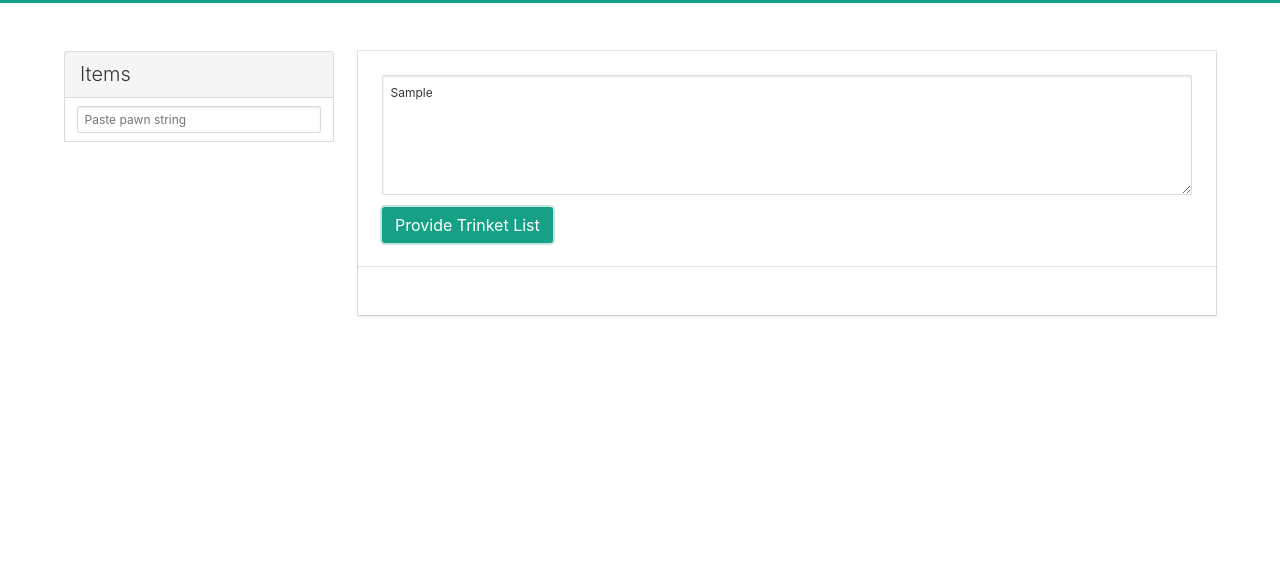
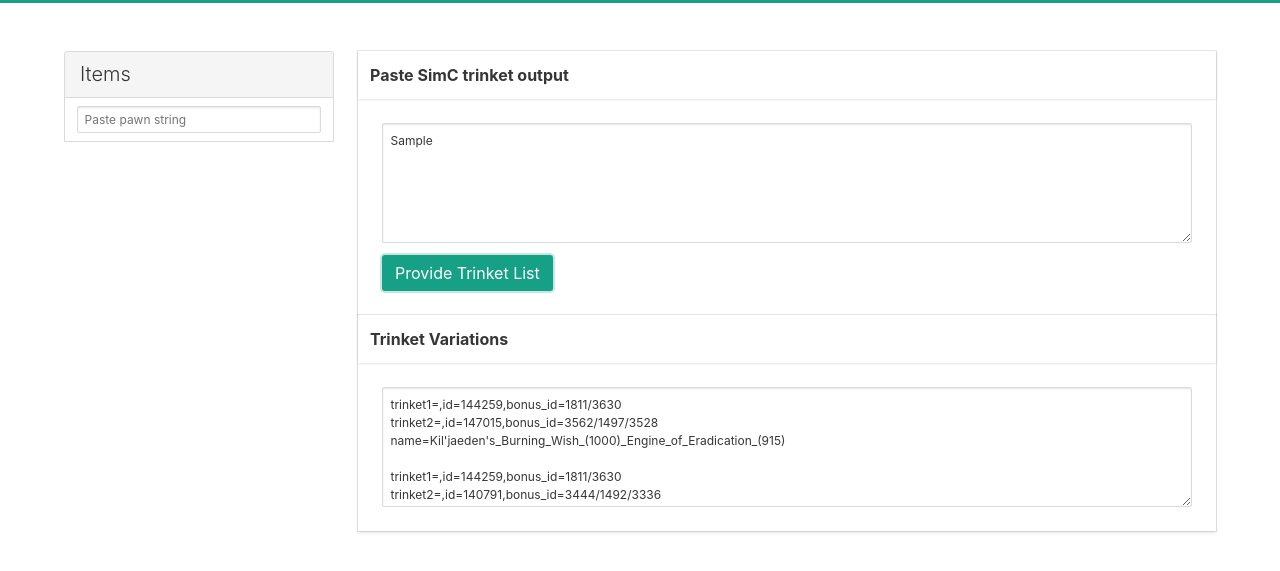
Before and after one commit to pana-dev/gear-calc, a website: page index.html in a window 1280 px wide. Both pictures are taken after typing "Sample" into the empty fields and a click on the button "Provide Trinket List". Shown: the part 55-626 px from the top of the page. Drawn offline with Linux system fonts and the light colour scheme.

Commit message:
Trinket Variations

```diff
--- a/app.js
+++ b/app.js
@@ -319,6 +319,7 @@ class characterTrinkets {
         this.element = element;
         this.formTrinkets = this.element.querySelector("#formTrinkets");
         this.trinketList = this.element.querySelector("#simcTrinkets");
+        this.trinketString = this.element.querySelector("#trinketString");
         this.init();
     }
 
@@ -327,9 +328,9 @@ class characterTrinkets {
         event.preventDefault();
 
         // Trinket String
-        //let dirtyTrinkets = "# Kil'jaeden's Burning Wish (1000)# trinket1=,id=144259,bonus_id=1811/3630## Engine of Eradication (915)# trinket1=,id=147015,bonus_id=3562/1497/3528## Royal Dagger Haft (895)# trinket1=,id=140791,bonus_id=3444/1492/3336## Animated Exoskeleton (920)# trinket1=,id=140789,bonus_id=3445/1517/3337## Darkmoon Deck: Immortality (900)# trinket1=,id=128711,bonus_id=689/601/679## Infernal Contract (905)# trinket1=,id=140807,bonus_id=3517/1502/3336## Horn of Valor (910)# trinket1=,id=133642,bonus_id=3573/1562/3528## Doomed Exarch's Memento (925)# trinket1=,id=153172,bonus_id=41/3573/1517/3337## Beguiler's Talisman (910)# trinket1=,id=147275,bonus_id=604/3573/3159/3528## Vial of Ceaseless Toxins (910)# trinket1=,id=147011,bonus_id=3573/1492/3528## Beguiler's Talisman (915)# trinket1=,id=147275,bonus_id=607/3573/3164/3336## Forgefiend's Fabricator (940)# trinket1=,id=151963,bonus_id=3610/1482/3336## Beguiler's Talisman (860)# trinket1=,id=147275,bonus_id=605/1808/3574/1652/3336";
+        let dirtyTrinkets = "# Kil'jaeden's Burning Wish (1000)# trinket1=,id=144259,bonus_id=1811/3630## Engine of Eradication (915)# trinket1=,id=147015,bonus_id=3562/1497/3528## Royal Dagger Haft (895)# trinket1=,id=140791,bonus_id=3444/1492/3336## Animated Exoskeleton (920)# trinket1=,id=140789,bonus_id=3445/1517/3337## Darkmoon Deck: Immortality (900)# trinket1=,id=128711,bonus_id=689/601/679## Infernal Contract (905)# trinket1=,id=140807,bonus_id=3517/1502/3336## Horn of Valor (910)# trinket1=,id=133642,bonus_id=3573/1562/3528## Doomed Exarch's Memento (925)# trinket1=,id=153172,bonus_id=41/3573/1517/3337## Beguiler's Talisman (910)# trinket1=,id=147275,bonus_id=604/3573/3159/3528## Vial of Ceaseless Toxins (910)# trinket1=,id=147011,bonus_id=3573/1492/3528## Beguiler's Talisman (915)# trinket1=,id=147275,bonus_id=607/3573/3164/3336## Forgefiend's Fabricator (940)# trinket1=,id=151963,bonus_id=3610/1482/3336## Beguiler's Talisman (860)# trinket1=,id=147275,bonus_id=605/1808/3574/1652/3336";
 
-        let dirtyTrinkets = this.trinketList.value.toString().replace(/\r?\n/g, '');
+        //let dirtyTrinkets = this.trinketList.value.toString().replace(/\r?\n/g, '');
 
         let splitTrinkets = dirtyTrinkets.split('#');
 
@@ -370,11 +371,20 @@ class characterTrinkets {
 
         let trinketVariations = toMatrix(dirtyTrinketVariations, 3);
 
-        console.log(trinketVariations);
+        //console.log(trinketVariations);
 
-        for(let i=0; trinketVariations > i; ++i){
+        let trinketString = '';
 
+        for(let i=0; trinketVariations.length > i; ++i){
+            trinketString += trinketVariations[i][0] + '\n';
+            trinketString += trinketVariations[i][1] + '\n';
+            trinketString += trinketVariations[i][2] + '\n';
+            trinketString += '\n';
         }
+
+        console.log(trinketString);
+
+        this.trinketString.innerHTML = trinketString;
 
     }
 
--- a/index.html
+++ b/index.html
@@ -123,6 +123,11 @@
                 </div>
                 <div class="column">
                     <div class="card">
+                        <div class="card-header">
+                            <p class="card-header-title">
+                                Paste SimC trinket output
+                            </p>
+                        </div>
                         <div class="card-content" id="mainContent">
                             <form action="/" id="formTrinkets">
                                 <div class="field">
@@ -137,8 +142,13 @@
                         </div>
                     </div>
                     <div class="card">
-                        <div class="card-content" id="trinketList">
-
+                        <div class="card-header">
+                            <p class="card-header-title">
+                                Trinket Variations
+                            </p>
+                        </div>
+                        <div class="card-content" id="trinketOutput">
+                            <textarea name="" id="trinketString" class="textarea is-small"></textarea>
                         </div>
                     </div>
                 </div>
```
